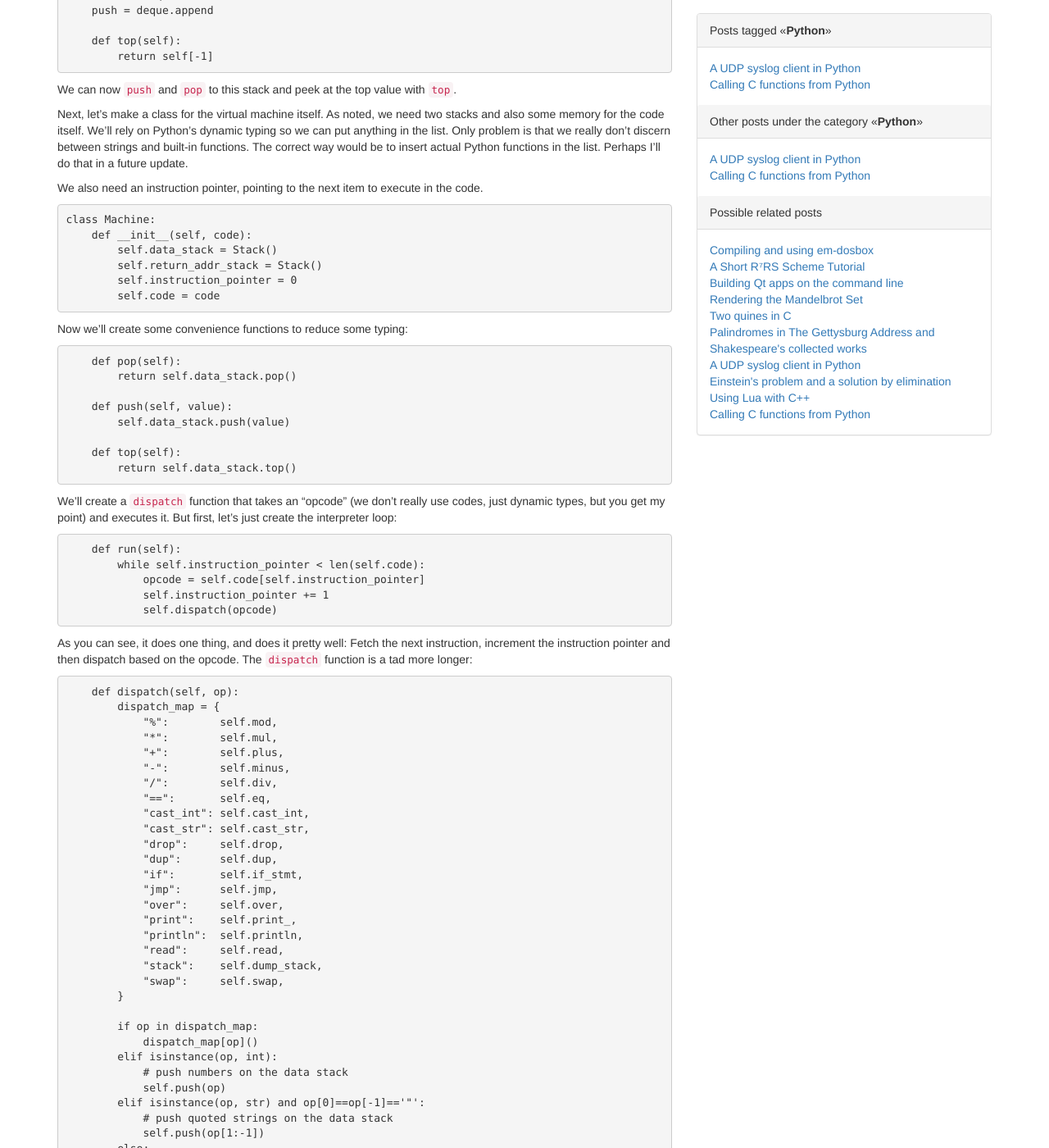
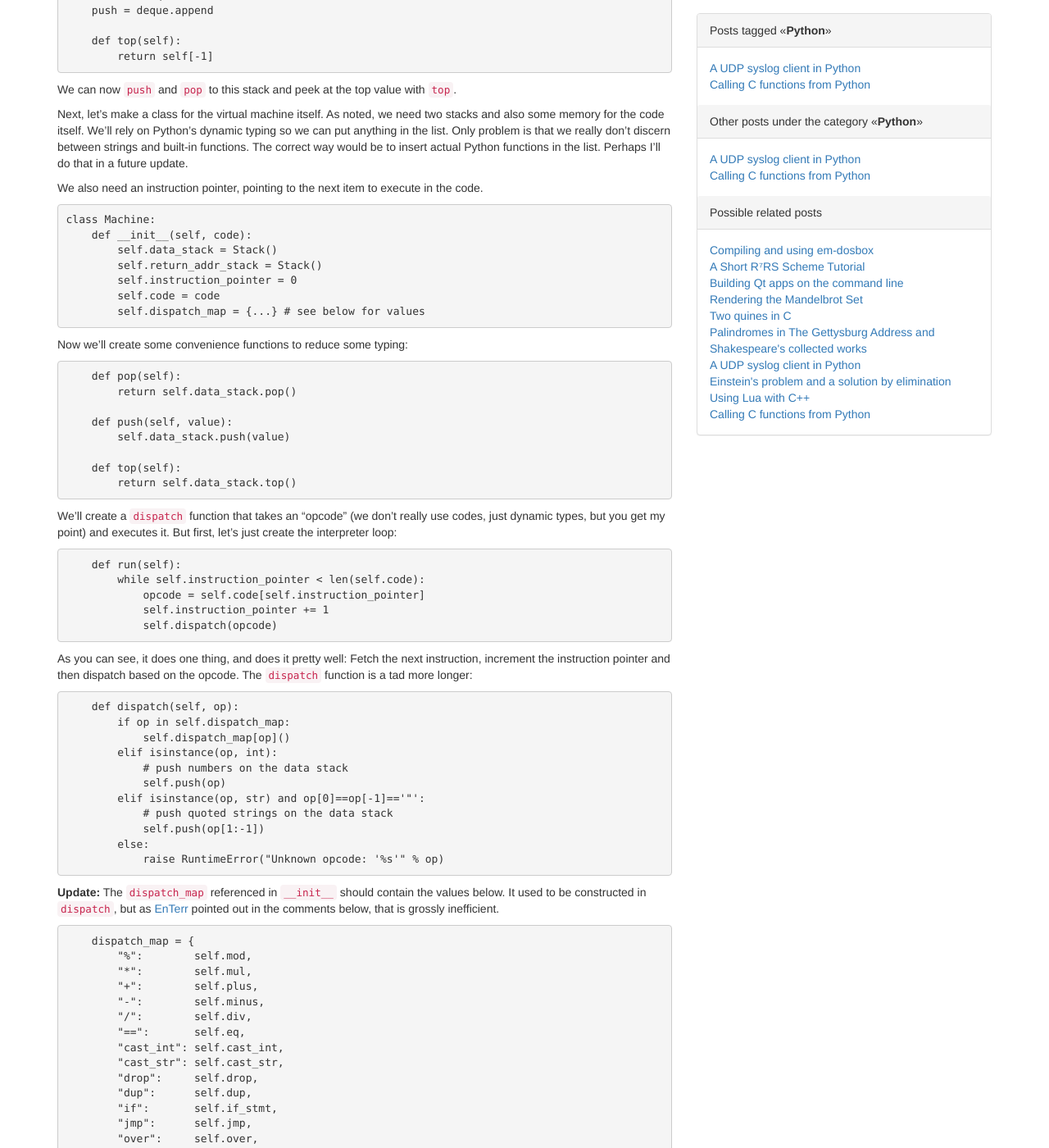
Before and after one commit to cslarsen/csl.name, a Jekyll site: the page built from _posts/2015-01-28-vm.md, in a window 1280 px wide and 1400 px high, scrolled down 748 px. Shown: the whole window at 82% size. Built offline with Jekyll 4.4.1, drawn with Linux system fonts in a browser that asks for light colours; Markdown is read by kramdown in place of the engine named in the settings; comment, search, counter and statistics services are not loaded; some of the changed text lies outside the part shown.

Commit message:
Updates VM post

```diff
--- a/_posts/2015-01-28-vm.md
+++ b/_posts/2015-01-28-vm.md
@@ -71,6 +71,7 @@ the code.
             self.return_addr_stack = Stack()
             self.instruction_pointer = 0
             self.code = code
+            self.dispatch_map = {...} # see below for values
 
 Now we'll create some convenience functions to reduce some typing:
 
@@ -98,29 +99,8 @@ instruction, increment the instruction pointer and then dispatch based on the
 opcode.  The `dispatch` function is a tad more longer:
 
         def dispatch(self, op):
-            dispatch_map = {
-                "%":        self.mod,
-                "*":        self.mul,
-                "+":        self.plus,
-                "-":        self.minus,
-                "/":        self.div,
-                "==":       self.eq,
-                "cast_int": self.cast_int,
-                "cast_str": self.cast_str,
-                "drop":     self.drop,
-                "dup":      self.dup,
-                "if":       self.if_stmt,
-                "jmp":      self.jmp,
-                "over":     self.over,
-                "print":    self.print_,
-                "println":  self.println,
-                "read":     self.read,
-                "stack":    self.dump_stack,
-                "swap":     self.swap,
-            }
-
-            if op in dispatch_map:
-                dispatch_map[op]()
+            if op in self.dispatch_map:
+                self.dispatch_map[op]()
             elif isinstance(op, int):
                 # push numbers on the data stack
                 self.push(op)
@@ -130,7 +110,32 @@ opcode.  The `dispatch` function is a tad more longer:
             else:
                 raise RuntimeError("Unknown opcode: '%s'" % op)
 
-Basically, it looks up the opcode, and sees if it's a built-in function like
+**Update:** The `dispatch_map` referenced in `__init__` should contain the
+values below. It used to be constructed in `dispatch`, but as [EnTerr][EnTerr]
+pointed out in the comments below, that is grossly inefficient.
+
+        dispatch_map = {
+            "%":        self.mod,
+            "*":        self.mul,
+            "+":        self.plus,
+            "-":        self.minus,
+            "/":        self.div,
+            "==":       self.eq,
+            "cast_int": self.cast_int,
+            "cast_str": self.cast_str,
+            "drop":     self.drop,
+            "dup":      self.dup,
+            "if":       self.if_stmt,
+            "jmp":      self.jmp,
+            "over":     self.over,
+            "print":    self.print_,
+            "println":  self.println,
+            "read":     self.read,
+            "stack":    self.dump_stack,
+            "swap":     self.swap,
+        }
+
+Basically, `dispatch` looks up the opcode, and sees if it's a built-in function like
 `*` or `drop` or `dup`.  By the way, those are [Forth][forth] words, a
 brilliant language that you should check out.  In fact, the code you'll see
 here is basically a simple Forth.
@@ -459,29 +464,26 @@ Good luck!
 The complete code
 -----------------
 
-Below is the complete code, compatible with both Python 2 and 3.
+The complete code is available at [vm.py][vm.py]
+[https://github.com/cslarsen/python-simple-vm/blob/master/vm.py][vm.py]
 
-It's also available on [https://github.com/cslarsen/python-simple-vm][github].
-
-{% highlight python %}
-{% include vm.py %}
-{% endhighlight %}
-
+[EnTerr]: https://csl.name/post/vm/#comment-2467436000
 [call stack]: https://en.wikipedia.org/wiki/Call_stack
+[code]: https://github.com/cslarsen/crianza
 [constant folding]: https://en.wikipedia.org/wiki/Constant_folding
 [csl-stack-machine]: https://github.com/cslarsen/stack-machine
+[dead code elimination]: https://en.wikipedia.org/wiki/Dead_code_elimination
 [forth]: https://en.wikipedia.org/wiki/Forth_(programming_language)
 [gforth]: https://www.gnu.org/software/gforth/
+[github]: https://github.com/cslarsen/python-simple-vm
 [jit]: https://en.wikipedia.org/wiki/Just-in-time_compilation
 [linker]: https://en.wikipedia.org/wiki/Linker_(computing)
 [mix]: https://en.wikipedia.org/wiki/MIX
 [p-code]: https://en.wikipedia.org/wiki/P-code_machine
+[peephole optimization]: https://en.wikipedia.org/wiki/Peephole_optimization
 [process-vm]: https://en.wikipedia.org/wiki/Virtual_machine#Process_virtual_machines
+[r/Python]: https://pay.reddit.com/r/Python/comments/35tg6b/making_a_simple_vm_interpreter_in_python/
 [register-machine]: https://en.wikipedia.org/wiki/Register_machine
 [stack frames]: https://en.wikipedia.org/wiki/Call_stack#STACK-FRAME
 [symbol-table]: https://en.wikipedia.org/wiki/Symbol_table
-[code]: https://github.com/cslarsen/crianza
-[r/Python]: https://pay.reddit.com/r/Python/comments/35tg6b/making_a_simple_vm_interpreter_in_python/
-[dead code elimination]: https://en.wikipedia.org/wiki/Dead_code_elimination
-[peephole optimization]: https://en.wikipedia.org/wiki/Peephole_optimization
-[github]: https://github.com/cslarsen/python-simple-vm
+[vm.py]: https://github.com/cslarsen/python-simple-vm/blob/master/vm.py][vm.py
```
Also changed, not shown: other parts of _posts/2015-01-28-vm.md (+1 -1 lines).
